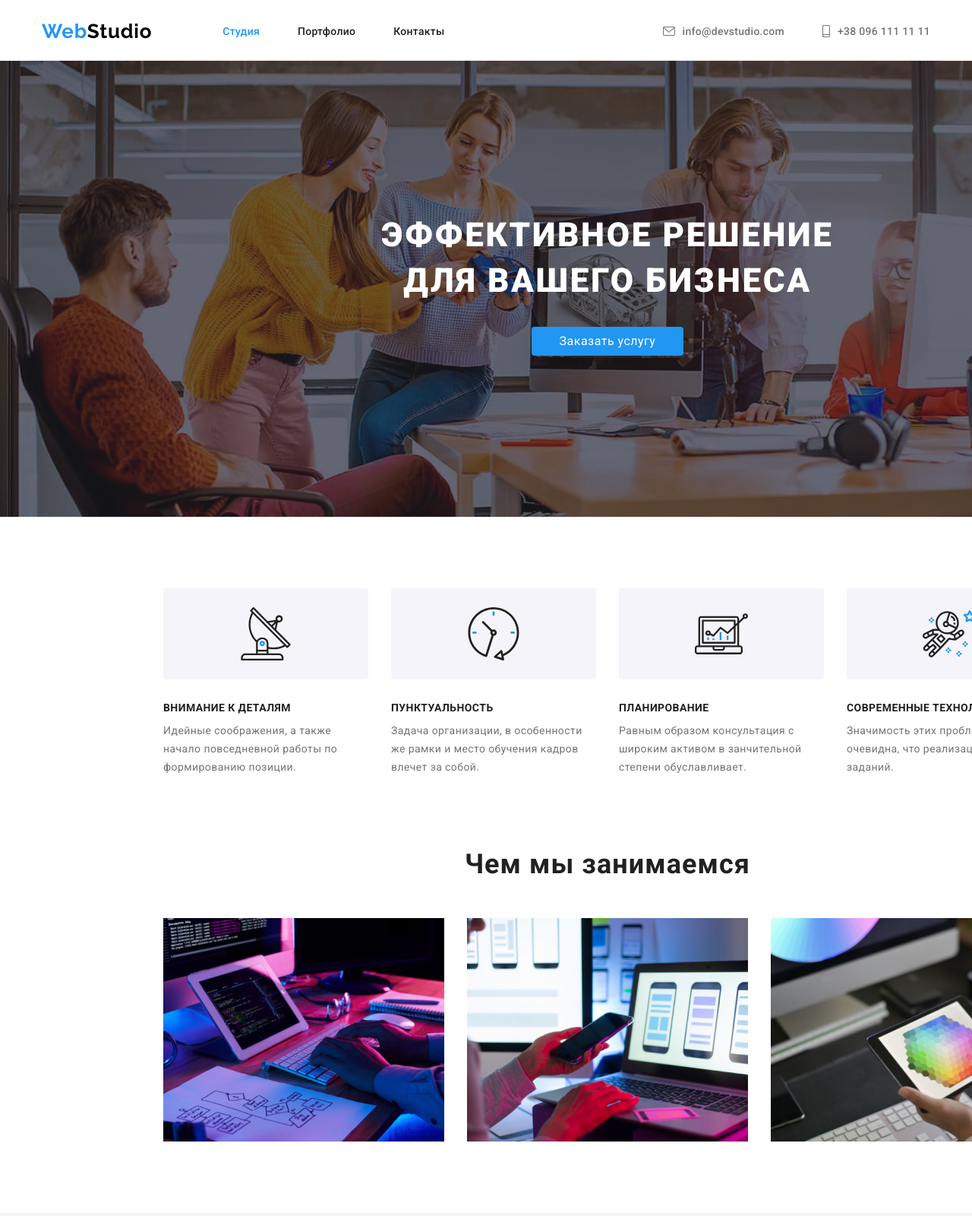
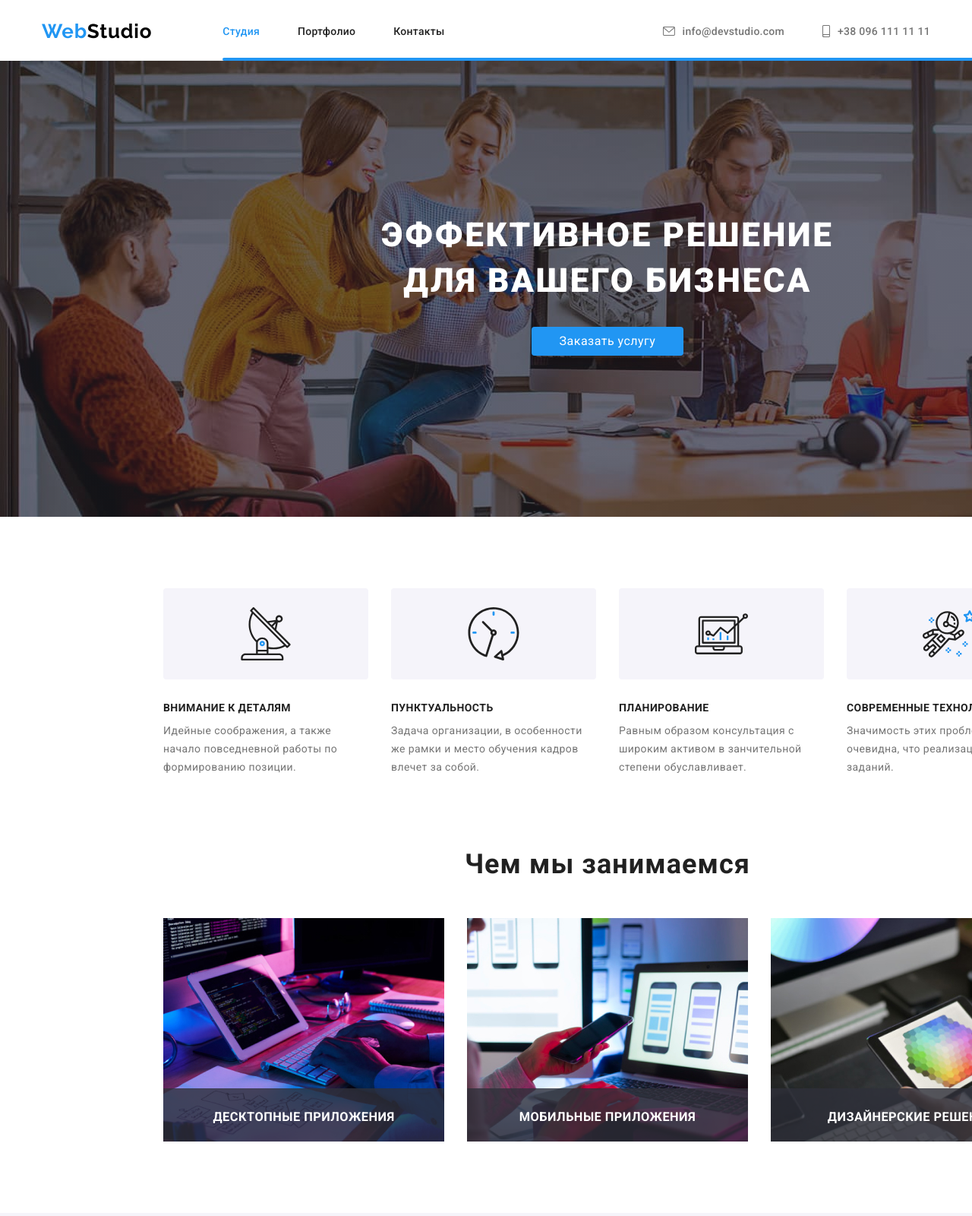
Before and after one commit to TetyanaYakobchuk/goit-markup-hw-05, a plain HTML site: page index.html in a window 1280 px wide. Shown: the top 1600 px of the page at 76% size. Drawn offline with nearby package versions, Linux system fonts and the light colour scheme; files that its build step writes are made by us from their sources.

Commit message:
Update index.html

```diff
--- a/index.html
+++ b/index.html
@@ -22,9 +22,15 @@
             <a href="/" class="logo-web">Web<span class="logo-studio">Studio</span>
             </a>
             <ul class="site-nav">
-              <li class="item"><a href="./index.html" class="nav-page current">Студия</a></li>
-              <li class="item"><a href="./portfolio.html" class="nav-page">Портфолио</a></li>
-              <li class="item"><a href="" class="nav-page">Контакты</a></li>
+              <li class="item">
+                <a href="./index.html" class="nav-page change current">Студия</a>
+              </li>
+              <li class="item">
+                <a href="./portfolio.html" class="nav-page change">Портфолио</a>
+              </li>
+              <li class="item">
+                <a href="" class="nav-page change">Контакты</a>
+              </li>
             </ul>
           </nav>
           <ul class="site-contact">
@@ -51,7 +57,7 @@
       <!--Hero section-->
       <section class="hero-section">
         <h1 class="hero-title" >Эффективное решение<br>для вашего бизнеса</h1>
-        <a href="" class="hero-button">Заказать услугу</a>
+        <a href="" class="hero-button" data-modal-open>Заказать услугу</a>
       </section>
 
 
@@ -114,9 +120,24 @@
         <div class="container">
           <h2 class="section-title">Чем мы занимаемся</h2>
           <ul class="job-images">
-            <li class="job-image"><img src="./images/img1.jpg" alt="Клавиатура" width="370"></li>
-            <li class="job-image"><img src="./images/img2.jpg" alt="Смартфон" width="370"></li>
-            <li class="job-image"><img src="./images/img3.jpg" alt="Планшет" width="370"></li>
+            <li class="job-image">
+              <img src="./images/img1.jpg" alt="Клавиатура" width="370" height="294">
+              <div class="case-item">
+                <h3 class="case-text">Десктопные приложения</h3>
+              </div>
+            </li>
+            <li class="job-image">
+              <img src="./images/img2.jpg" alt="Смартфон" width="370" height="294">
+              <div class="case-item">
+                <h3 class="case-text">Мобильные приложения</h3>
+              </div>
+            </li>
+            <li class="job-image">
+              <img src="./images/img3.jpg" alt="Планшет" width="370" height="294">
+              <div class="case-item">
+                <h3 class="case-text">Дизайнерские решения</h3>
+              </div>
+            </li>
           </ul>
         </div>
       </section>
@@ -378,6 +399,15 @@
       </div>
     </div>
   </footer>
-
+  <div class="backdrop is-hidden" data-modal>
+    <div class="modal">
+     <button class="close-modal hover" data-modal-close>
+        <svg class="close-icon" width="11px" height="11px">
+         <use href="./images/sprite.svg#close-icon"></use>
+        </svg>
+      </button>
+    </div>
+  </div>
+<script src="./modal.js"></script>
   </body>
 </html>
```
